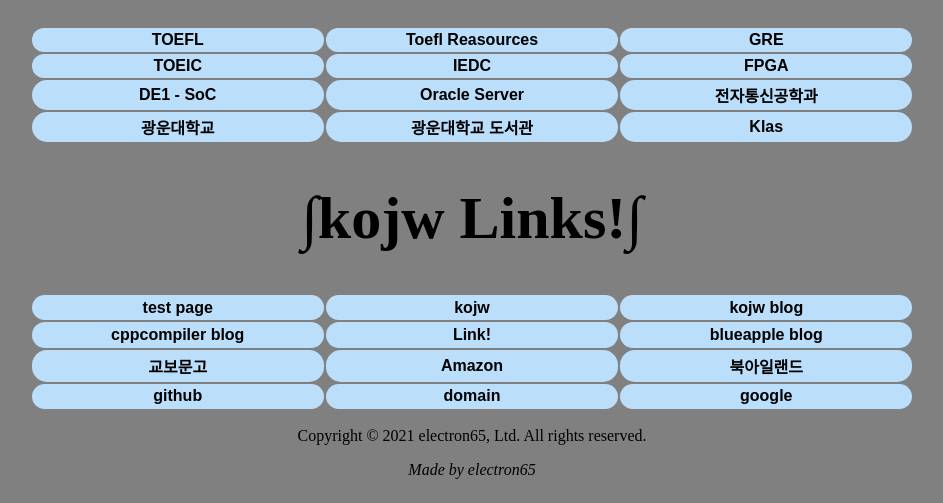
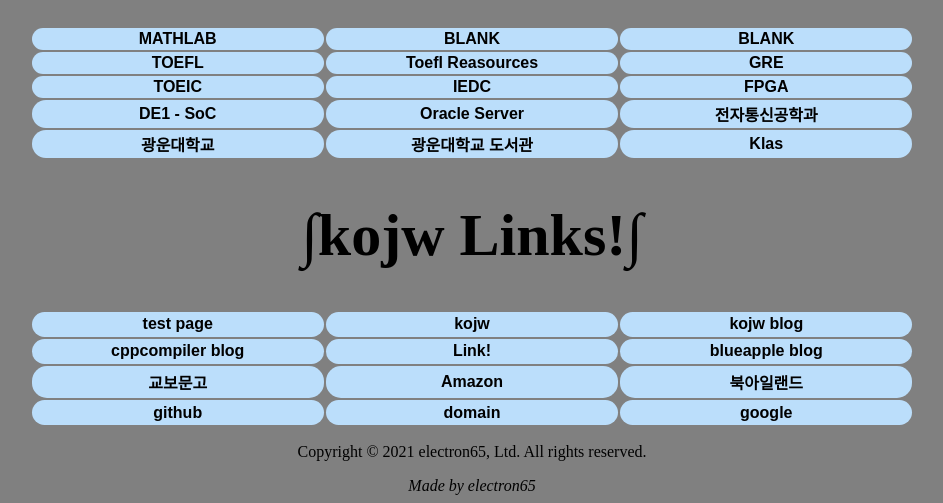
Before and after one commit to electron65/link.kojw.com, a plain HTML site: page index.html in a window 1280 px wide. Shown: the part 659-1162 px from the top of the page, without its empty margins (168-1111 px from the left). Drawn offline with Linux system fonts and the light colour scheme.

Commit message:
Update index.html

```diff
--- a/index.html
+++ b/index.html
@@ -156,6 +156,11 @@ footer{
     <table class="short">
       <p>
 	<tr>
+         <td><a href="https://kr.mathworks.com/academia/tah-portal/kwangwoon-university-1089610.html">MATHLAB</a></td>
+         <td><a href="https://www.google.com">BLANK</a></td>
+         <td><a href="https://www.google.com">BLANK</a></td>
+        </tr>
+        <tr>
         <td><a href="https://www.ets.org/ko/toefl/test-takers">TOEFL</a></td>
         <td><a href="https://www.toeflresources.com/">Toefl Reasources</a></td>
          <td><a href="https://www.ets.org/gre">GRE</a></td>
```
Lines whose indentation alone changed are shown as unchanged.
